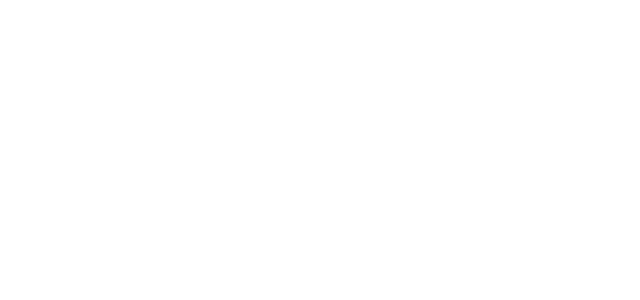
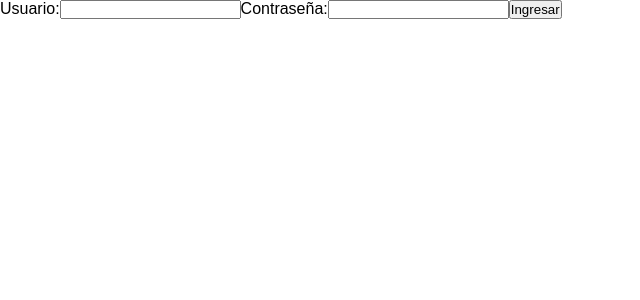
Before and after one commit to Manu-Elias/rescataditos-app, a React (Vite) app: page /login in a window 1280 px wide. Before the commit this address had no page. Shown: the top 300 px of the page, without its empty margins (0-640 px from the left). Built offline with nearby package versions, Linux system fonts and the light colour scheme.

Commit message:
feat: crear componentes de vista para Login y AdminDashboard con ruteo global

```diff
--- a/src/App.jsx
+++ b/src/App.jsx
@@ -6,11 +6,20 @@ import DetalleAnimal from "./pages/DetalleAnimal";
 import Adopcion from "./pages/Adopcion";
 import Donaciones from "./pages/Donaciones";
 import MainLayout from "./layouts/MainLayout";
+import Login from "./pages/login/Login";
+import ProtectedRoute from "./routes/ProtectedRoute";
+import AdminDashboard from "./pages/adminDashboard/AdminDashboard";
 
 const App = () => {
   return (
     <BrowserRouter>
       <Routes>
+        <Route path="/admin" element={<ProtectedRoute />}>
+          <Route index element={<AdminDashboard />} />
+        </Route>
+
+        <Route path="/login" element={<Login />} />
+
         <Route path="/" element={<MainLayout />}>
           <Route index element={<Inicio />} />
           <Route path="nosotros" element={<Nosotros />} />
--- a/src/components/Footer.jsx
+++ b/src/components/Footer.jsx
@@ -1,5 +1,6 @@
 import styles from "./Footer.module.scss";
 import { FaInstagram, FaFacebook, FaTiktok, FaYoutube } from "react-icons/fa";
+import { Link } from "react-router-dom";
 
 const Footer = () => {
   return (
@@ -44,6 +45,9 @@ const Footer = () => {
             </li>
           </ul>
         </section>
+        <section>
+          <Link to="/login">Panel de administración</Link>
+        </section>
       </div>
       <small className={styles.footerCopyright}>
         © 2026 Rescataditos Todos los derechos reservados.
--- /dev/null
+++ b/src/pages/adminDashboard/AdminDashboard.jsx
@@ -0,0 +1,9 @@
+const AdminDashboard = ()=>{
+    return(
+        <>
+        <h1>Panel de Administrador</h1>
+        </>
+    );
+}
+
+export default AdminDashboard;
--- /dev/null
+++ b/src/pages/login/Login.jsx
@@ -0,0 +1,35 @@
+import { useState } from "react";
+import { VALID_USER, VALID_PASSWORD } from "../../constants/auth";
+import { useNavigate } from "react-router-dom";
+
+const Login = ()=>{
+
+    const [userName, setUserName] = useState("");
+    const [userPassword , setUserPassword] = useState ("");
+    const [error, setError] = useState(false)
+    const navigate = useNavigate()
+
+    const handleSubmit = (e)=>{ e.preventDefault();
+        if (userName === VALID_USER && userPassword === VALID_PASSWORD) {
+            localStorage.setItem("isLoggedIn", "true")
+            navigate("/admin")
+        } else {
+            setError(true);
+
+        }
+    }
+
+    return(
+          <form onSubmit={handleSubmit}>
+            <label>Usuario:</label>
+            <input type="text"  value={userName} onChange={(e)=>setUserName(e.target.value)}/>
+
+            <label>Contraseña:</label>
+            <input type="password" value={userPassword}  onChange={(e)=> setUserPassword(e.target.value)}/>
+
+            <button type="submit"  >Ingresar</button>
+            {error &&  <p>Usuario o contraseña Incorrecta </p>}
+        </form>
+    );
+}
+export default Login;
```
Lines whose indentation alone changed are shown as unchanged.
